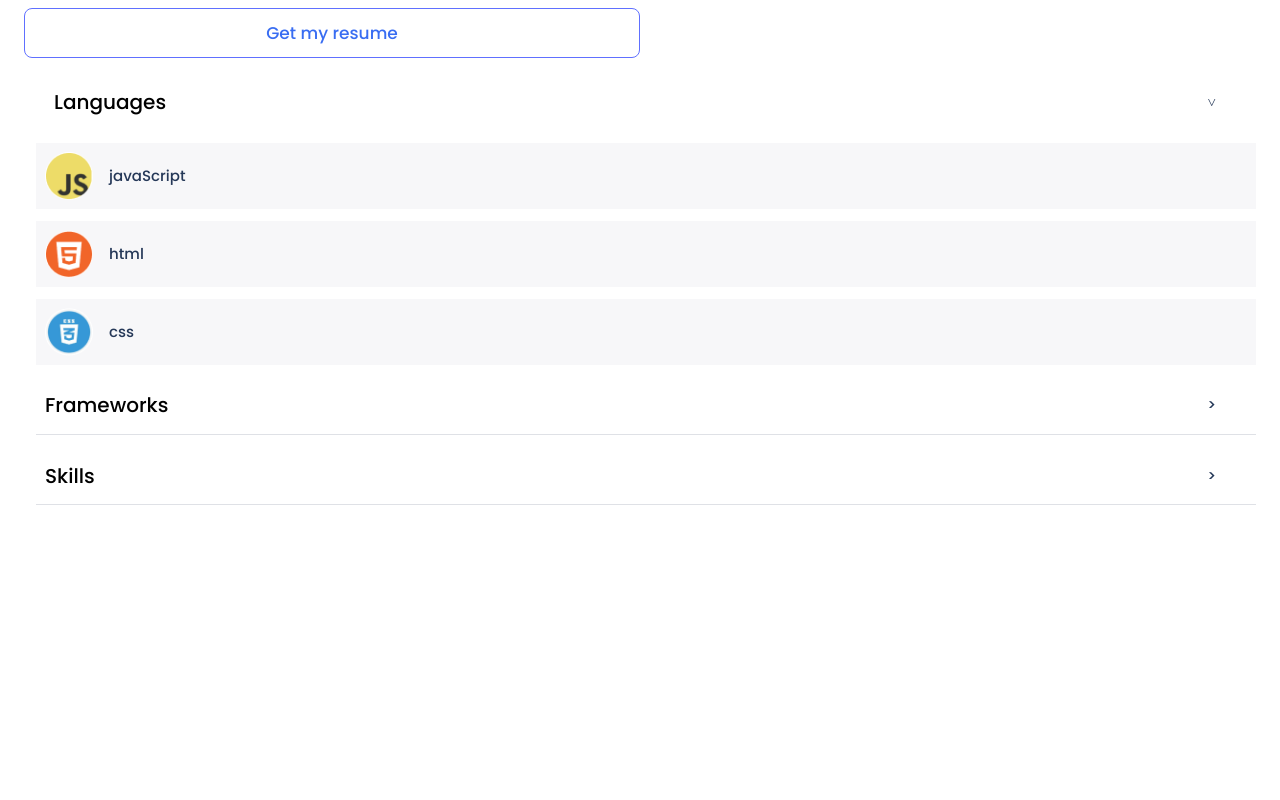
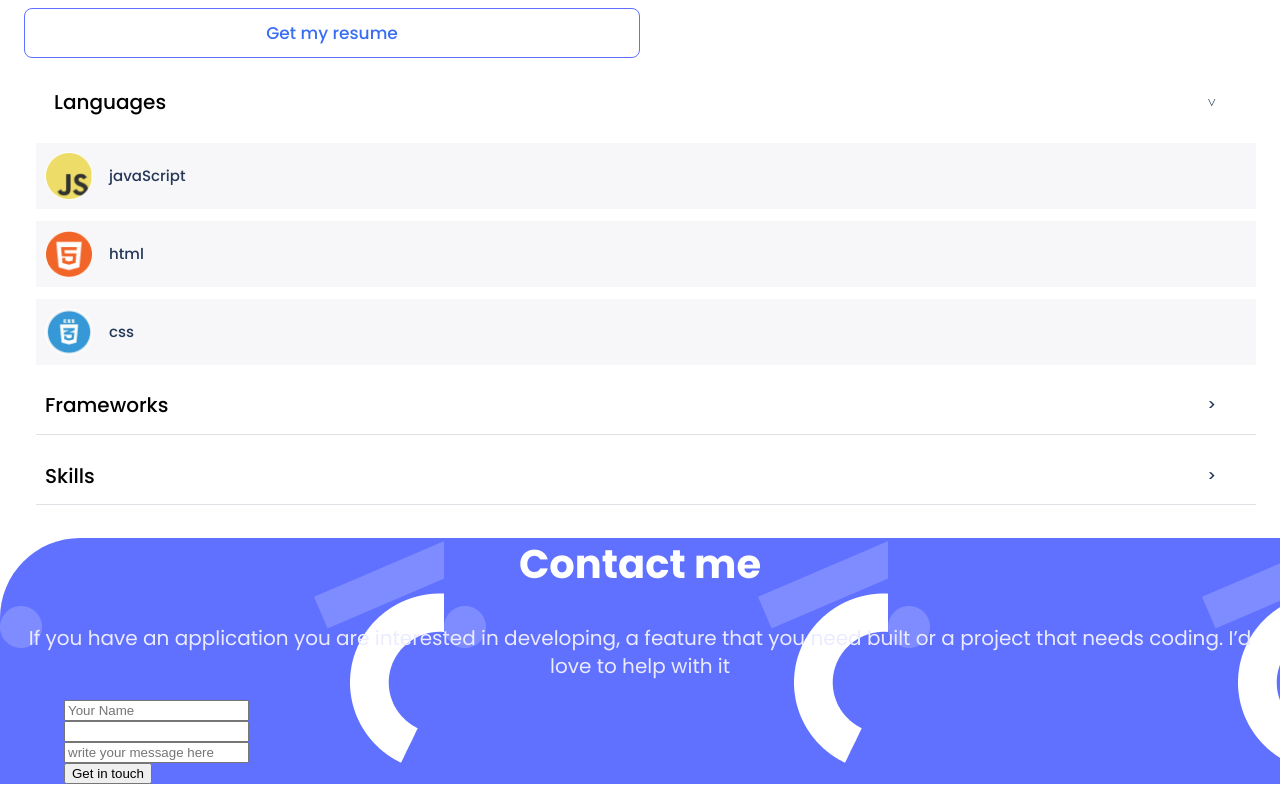
Before and after one commit to shakerAbuDrais/Portfolio, a website: page index.html in a window 1280 px wide. Shown: the part 6056-6856 px from the top of the page. Before the commit the page ends 6577 px from the top, so only its background shows below. Drawn offline with Linux system fonts and the light colour scheme.

Commit message:
Add contact me form

```diff
--- a/index.html
+++ b/index.html
@@ -146,5 +146,28 @@
             </li>
         </ul>
     </section>
+    <section class="contact">
+        <footer class="contact-form">
+        <h2>Contact me</h2>
+        <p>If you have an application you are interested in developing, a feature that you need built or a project that needs coding. I’d love to help with it </p>
+        <form action="">
+            <ul>
+                <li>
+                    <label for="name"></label>
+                    <input type="text" name="user_name" id="name" placeholder="Your Name" maxlength="30">
+                </li>
+                <li>
+                    <label for="email"></label>
+                    <input type="email" name="user_email" id="email">
+                </li>
+                <li>
+                    <label for="textarea"></label>
+                    <input type="textarea" name="user_message" id="message" placeholder="write your message here" maxlength="500">
+                </li>
+                <li><button type="submit">Get in touch</button></li>
+            </ul>
+        </form>
+        </footer>
+    </section>
 </body>
 </html>
--- a/style.css
+++ b/style.css
@@ -362,4 +362,41 @@
     border: 1px solid #c1c7d0;
     border-radius: 8px;
   }
+
+  .contact {
+    background-color: #6070ff;
+    border-top-left-radius: 80px;
+    background-image: url(./assets/contact-form-shapes-mobile.png);
+  }
+
+  .contact-form {
+    margin: 0 24px;
+  }
+
+  .contact-form h2 {
+    /* stylelint-disable-next-line font-family-no-missing-generic-family-keyword */
+    font-family: 'Poppins';
+    font-style: normal;
+    font-weight: 700;
+    font-size: 40px;
+    line-height: 52px;
+    color: #fff;
+    align-items: center;
+    text-align: center;
+  }
+  /* stylelint-disable-next-line no-descending-specificity */
+  .contact-form p {
+    /* stylelint-disable-next-line font-family-no-missing-generic-family-keyword */
+    font-family: 'Poppins';
+    font-style: normal;
+    font-weight: 400;
+    font-size: 20px;
+    line-height: 28px;
+    text-align: center;
+    color: #ebebff;
+  }
+
+  .contact-form ul {
+    list-style: none;
+  }
 }
```
Also changed, not shown: assets/contact-form-shapes-mobile.png (added).
